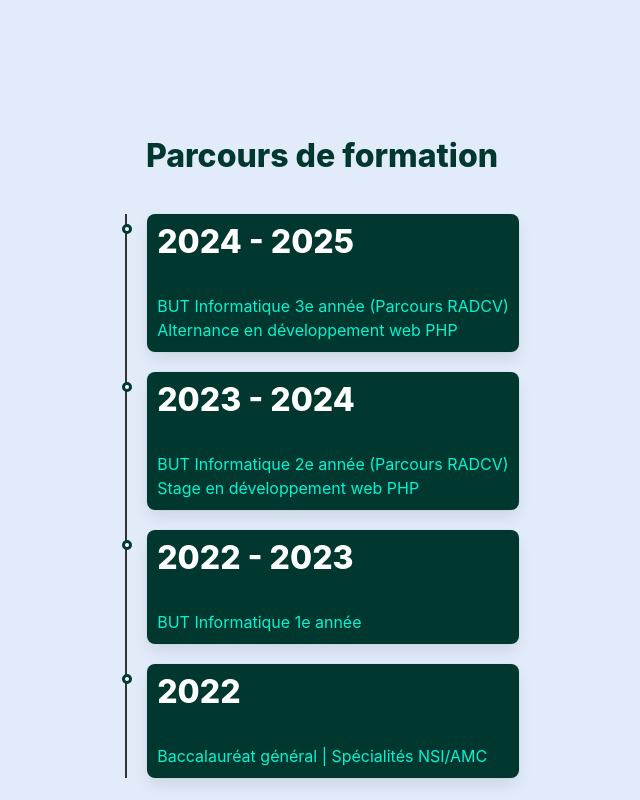
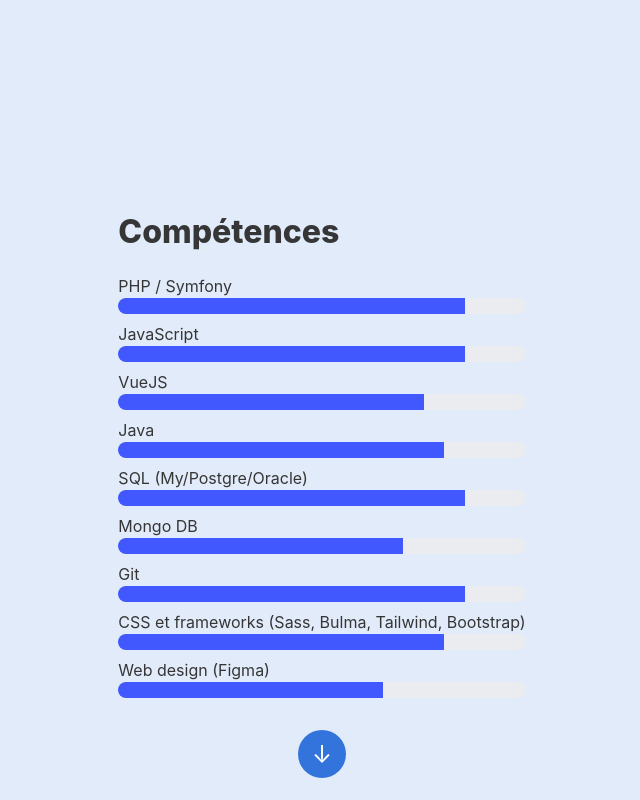
Before and after one commit to ivelter/portfolio, a Vue app: page /home in a window 1280 px wide. Shown: the part 1520-2320 px from the top of the page, without its empty margins (318-958 px from the left). Built offline with nearby package versions, Linux system fonts and the light colour scheme.

Commit message:
😎Added skills section

```diff
--- /dev/null
+++ b/src/components/ProgressBars.vue
@@ -0,0 +1,22 @@
+<script setup lang="ts">
+import type { ProgressBarItem } from '@/types.ts'
+
+defineProps<{ items: ProgressBarItem[] }>()
+</script>
+
+<template>
+  <div class="progress-container pb-5">
+    <div v-for="(item, index) in items" :key="index" class="progress-item pb-2">
+      <p>{{ item.name }}</p>
+      <progress class="progress is-link" :value="item.percentage" max="100">
+        {{ item.percentage }}%
+      </progress>
+    </div>
+  </div>
+</template>
+
+<style scoped>
+.progress-container p {
+  color: var(--primary-text-color);
+}
+</style>
--- /dev/null
+++ b/src/components/SkillsSection.vue
@@ -0,0 +1,71 @@
+<script setup lang="ts">
+import ProgressBars from '@/components/ProgressBars.vue'
+import type { ProgressBarItem } from '@/types.ts'
+
+const skills: ProgressBarItem[] = [
+  {
+    name: "PHP / Symfony",
+    percentage: 85
+  },
+  {
+    name: "JavaScript",
+    percentage: 85
+  },
+  {
+    name: "VueJS",
+    percentage: 75
+  },
+  {
+    name: "Java",
+    percentage: 80
+  },
+  {
+    name: "SQL (My/Postgre/Oracle)",
+    percentage: 85
+  },
+  {
+    name: "Mongo DB",
+    percentage: 70
+  },
+  {
+    name: "Git",
+    percentage: 85
+  },
+  {
+    name: "CSS et frameworks (Sass, Bulma, Tailwind, Bootstrap)",
+    percentage: 80
+  },
+  {
+    name: "Web design (Figma)",
+    percentage: 65
+  },
+];
+</script>
+
+
+<template>
+  <div id="skill-container" class="pt-6 columns is-variable is-5 is-centered">
+    <div id="aboutme-container" class="is-three-quarters-desktop is-full-mobile">
+      <h1 class="title">Compétences</h1>
+      <ProgressBars :items="skills" />
+
+      <div class="jump-button-container">
+        <button class="jump-button" @click="$emit('nextSection')">
+          ↓
+        </button>
+      </div>
+    </div>
+  </div>
+</template>
+
+<style scoped>
+#skill-container {
+  display: flex;
+  align-items: center;
+  flex-direction: column;
+}
+
+h1 {
+  color: var(--primary-text-color);
+}
+</style>
--- a/src/components/TimelineEducation.vue
+++ b/src/components/TimelineEducation.vue
@@ -43,7 +43,7 @@
 <style scoped>
 #timeline-title h1 {
   text-align: center;
-  color: #003830;
+  color: var(--primary-text-color);
 }
 
 #timeline-container {
@@ -59,7 +59,7 @@
 
 /* Outer Layer with the timeline border */
 .outer {
-  border-left: 2px solid #333;
+  border-left: 2px solid var(--accordion-summary-bg);
 }
 
 /* Card container */
@@ -67,8 +67,8 @@
   position: relative;
   margin: 0 0 20px 20px;
   padding: 10px;
-  background: #003830;
-  color: #05f3d0;
+  background: var(--accordion-summary-bg);
+  color: var(--primary-text-color);
   border-radius: 8px;
   max-width: 400px;
 }
@@ -82,8 +82,9 @@
 
 /* Title of the card */
 .title {
-  color: white;
+  color: var(--primary-text-color);
   position: relative;
+  margin-bottom: 0;
 }
 
 /* Timeline dot  */
@@ -92,9 +93,9 @@
   position: absolute;
   width: 10px;
   height: 10px;
-  background: white;
+  background: var(--primary-text-color);
   border-radius: 999px;
   left: -35px;
-  border: 3px solid #003830;
+  border: 3px solid var(--accordion-summary-bg);
 }
 </style>
--- a/src/views/MainPage.vue
+++ b/src/views/MainPage.vue
@@ -1,6 +1,7 @@
 <script setup lang="ts">
 import TimelineEducation from '@/components/TimelineEducation.vue'
 import AboutMe from '@/components/AboutMe.vue'
+import SkillsSection from '@/components/SkillsSection.vue'
 
 function scrollToSection(section: string) {
   const nextSection = document.getElementById(section);
@@ -29,7 +30,15 @@
   <section class="hero is-fullheight fullwidth">
     <div class="hero-body">
       <div id="about" class="fullwidth pt-6">
-        <AboutMe @nextSection="scrollToSection('timeline')" />
+        <AboutMe @nextSection="scrollToSection('skills')" />
+      </div>
+    </div>
+  </section>
+
+  <section class="hero is-fullheight fullwidth">
+    <div class="hero-body">
+      <div id="skills" class="fullwidth pt-6">
+        <SkillsSection @nextSection="scrollToSection('timeline')" />
       </div>
     </div>
   </section>
```
Also changed, not shown: src/types.ts (+7 -0 lines).
